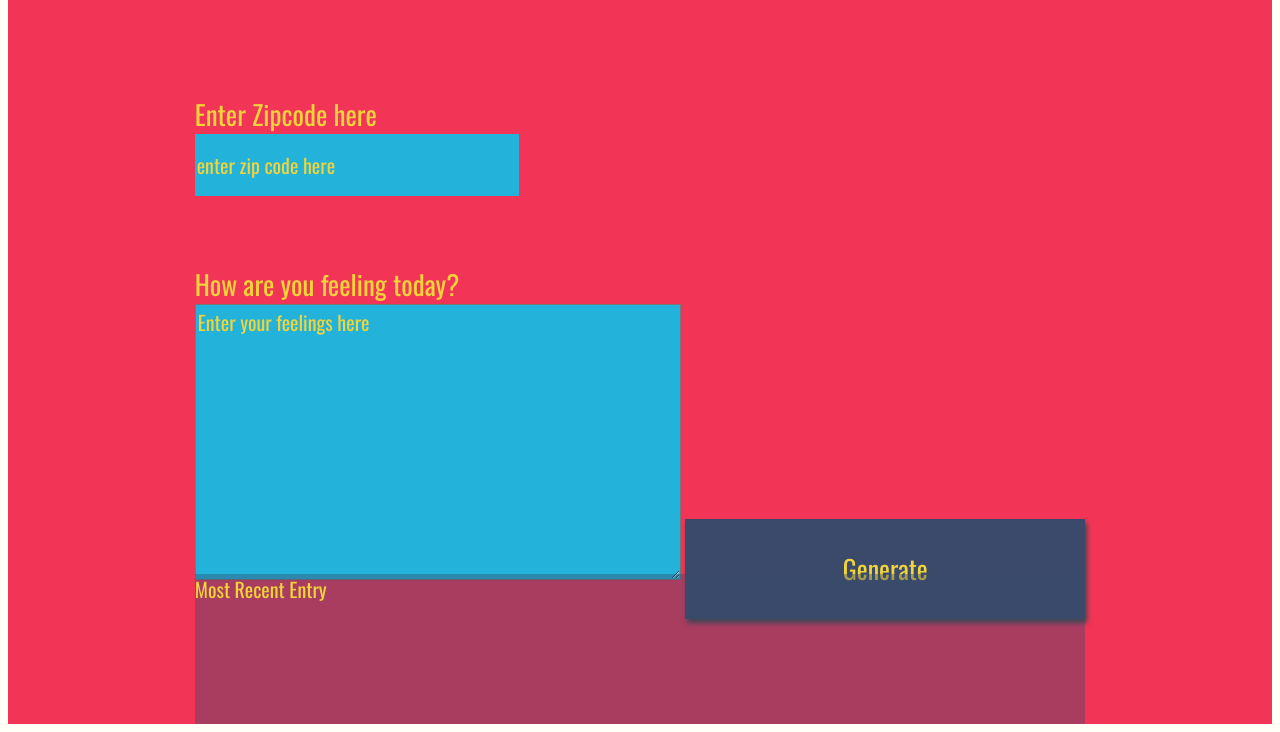
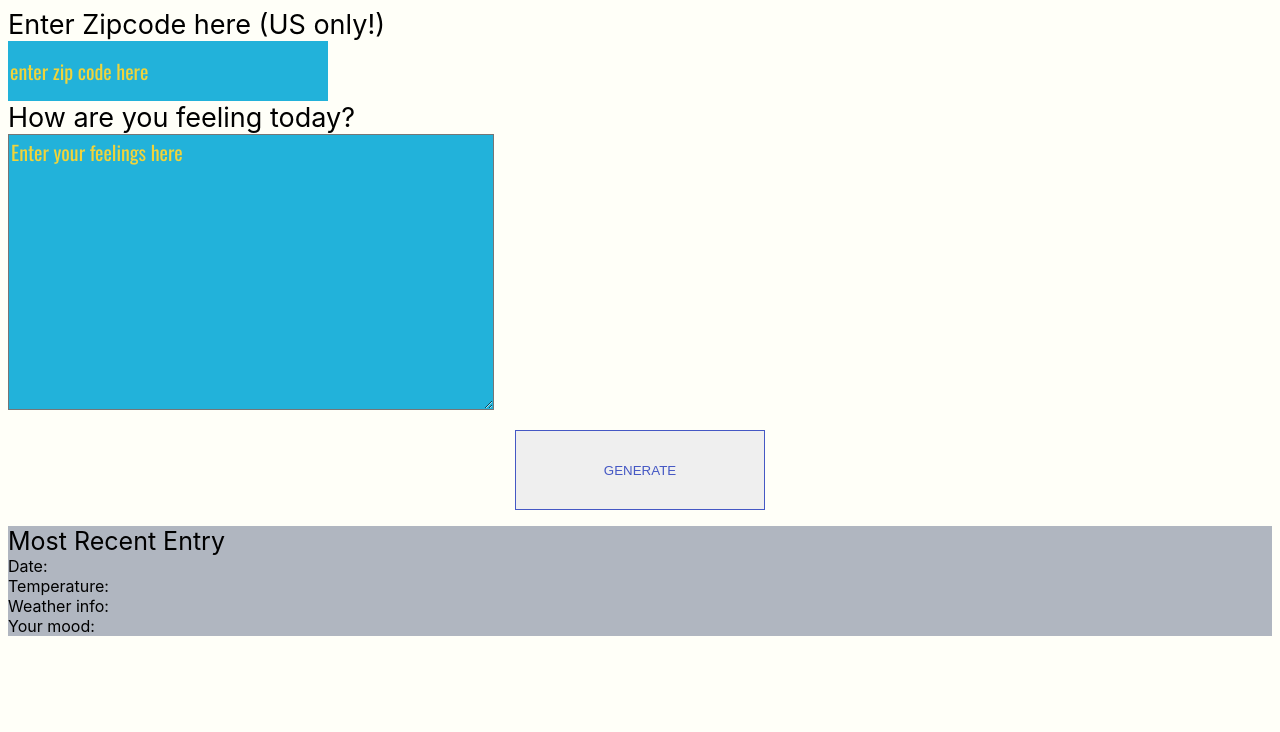
Before and after one commit to bobbi-hbrown/travel-app, a website: page website/index.html in a window 1280 px wide. Shown: the part 84-816 px from the top of the page. Drawn offline with nearby package versions, Linux system fonts and the light colour scheme; a web font is replaced by a local one.

Commit message:
Home page and style updates

```diff
--- a/website/index.html
+++ b/website/index.html
@@ -9,10 +9,10 @@
 <body>
 <div id="app">
     <div class="holder headline">
-        Weather Journal App
+        <h1>Weather Journal App</h1>
     </div>
     <div class="holder zip">
-        <label for="zip">Enter Zipcode here</label>
+        <label for="zip">Enter Zipcode here (US only!)</label>
         <input type="text" id="zip" placeholder="enter zip code here">
     </div>
     <div class="holder feel">
@@ -23,9 +23,18 @@
     <div class="holder entry">
         <div class="title">Most Recent Entry</div>
         <div id="entryHolder">
-            <div id="date"></div>
-            <div id="temp"></div>
-            <div id="content"></div>
+            Date:
+            <div id="date">
+            </div>
+            Temperature:
+            <div id="temp">
+            </div>
+            Weather info:
+            <div id="content">
+            </div>
+            Your mood:
+            <div id="mood">
+            </div>
         </div>
     </div>
 </div>
--- a/website/style.css
+++ b/website/style.css
@@ -1,101 +1,70 @@
-body{
+body {
     background: #fffff8;
     font-family: -apple-system, BlinkMacSystemFont, sans-serif;
 }
 
-#app{
-    display: grid;
-    grid-auto-rows: minmax(150px, auto);
-    /* grid-template-columns:  */
-    height:100vh;
-    background: #f23557;
-    color: #f0d43a;
-    justify-content: center;
-    grid-gap: 1em;
-    font-size: 20px;
-    font-family: 'Oswald', sans-serif;
-}
-
-.holder{
-
-}
-
-.entry{
+.entry {
     background: rgba(59, 74, 107, .4);
 }
 
-#entryHolder{
-
+#date {
+    color: mediumslateblue;
 }
 
-#date{
-
+#temp {
+    color: red;
 }
 
-#temp{
-
+#content {
+    color: aqua;
 }
 
-#content{
-
+#mood {
+    color: violet;
 }
 
-.headline {
 
-}
-.title{
+.title {
+    font-size: 25px;
 
 }
 
 /*  Basic Styling To Override Default For Basic HTML Elements */
-label{
-    display:block;
+label {
+    display: block;
     font-size: 27px;
 }
 
-input{
-    display:block;
+input {
+    display: block;
     height: 60px;
     width: 320px;
-    background:#22b2da;
+    background: #22b2da;
     color: #f0d43a;
     font-size: 20px;
     font-family: 'Oswald', sans-serif;
     border: none;
 }
 
-button{
-    width: 400px;
-    height: 100px;
-    background: #3b4a6b;
-    color: #f0d43a;
-    font-size: 26px;
-    font-family: 'Oswald', sans-serif;
-    border: none;
-    box-shadow: 2px 4px 5px #444;
-}
-h1{
+h1 {
     font-size: 36px;
 }
 
-textarea{
-    background:#22b2da;
-    color: #f0d43a;
+textarea {
+    background: #22b2da;
     font-size: 20px;
     font-family: 'Oswald', sans-serif;
 }
+
 /* Reset style for HTML element on active to have no border*/
 input:focus,
 select:focus,
 textarea:focus,
-button:focus {
-    outline: none;
-}
-/* Style for Placeholder Text*/
+
+    /* Style for Placeholder Text*/
 ::placeholder { /* Firefox, Chrome, Opera */
     color: #f0d43a;
     font-family: 'Oswald', sans-serif;
-
 }
 
 :-ms-input-placeholder { /* Internet Explorer 10-11 */
@@ -109,3 +78,57 @@ button:focus {
     font-family: 'Oswald', sans-serif;
 
 }
+
+@media (min-width: 600px) {
+    .wrap {
+        width: 50%;
+        float: left;
+    }
+}
+
+html *,
+html *:before,
+html *:after {
+    box-sizing: border-box;
+    -webkit-transition: 0.5s ease-in-out;
+    transition: 0.5s ease-in-out;
+}
+
+*:before,
+*:after {
+    z-index: -1;
+}
+
+button {
+    color: #4558c4;
+    position: relative;
+    display: block;
+    overflow: hidden;
+    width: 100%;
+    height: 80px;
+    max-width: 250px;
+    margin: 1rem auto;
+    text-transform: uppercase;
+    border: 1px solid currentColor;
+}
+
+button:before {
+    content: '';
+    position: absolute;
+    top: 0;
+    right: 0;
+    bottom: 0;
+    left: 0;
+    background-color: #16236f;
+    -webkit-transform: translateX(-100%);
+    transform: translateX(-100%);
+}
+
+button:hover {
+    color: #c8ceee;
+}
+
+button:hover:before {
+    -webkit-transform: translateX(0);
+    transform: translateX(0);
+}
```
